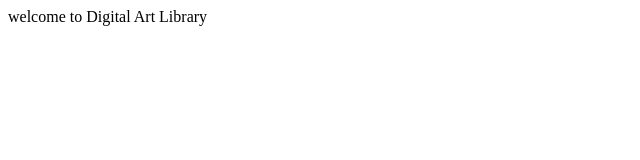
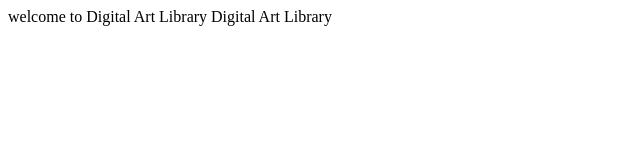
Before and after one commit to Dabiggie/Dorobuchi, a plain HTML site: page index.html in a window 1280 px wide. Shown: the whole page, without its empty margins (0-640 px from the left). Drawn offline with Linux system fonts and the light colour scheme.

Commit message:
i added digital

```diff
--- a/index.html
+++ b/index.html
@@ -1,4 +1,6 @@
 <html>
 
-    welcome to Digital Art Library
+welcome to Digital Art Library
+
+  Digital Art Library
 </html>
```
